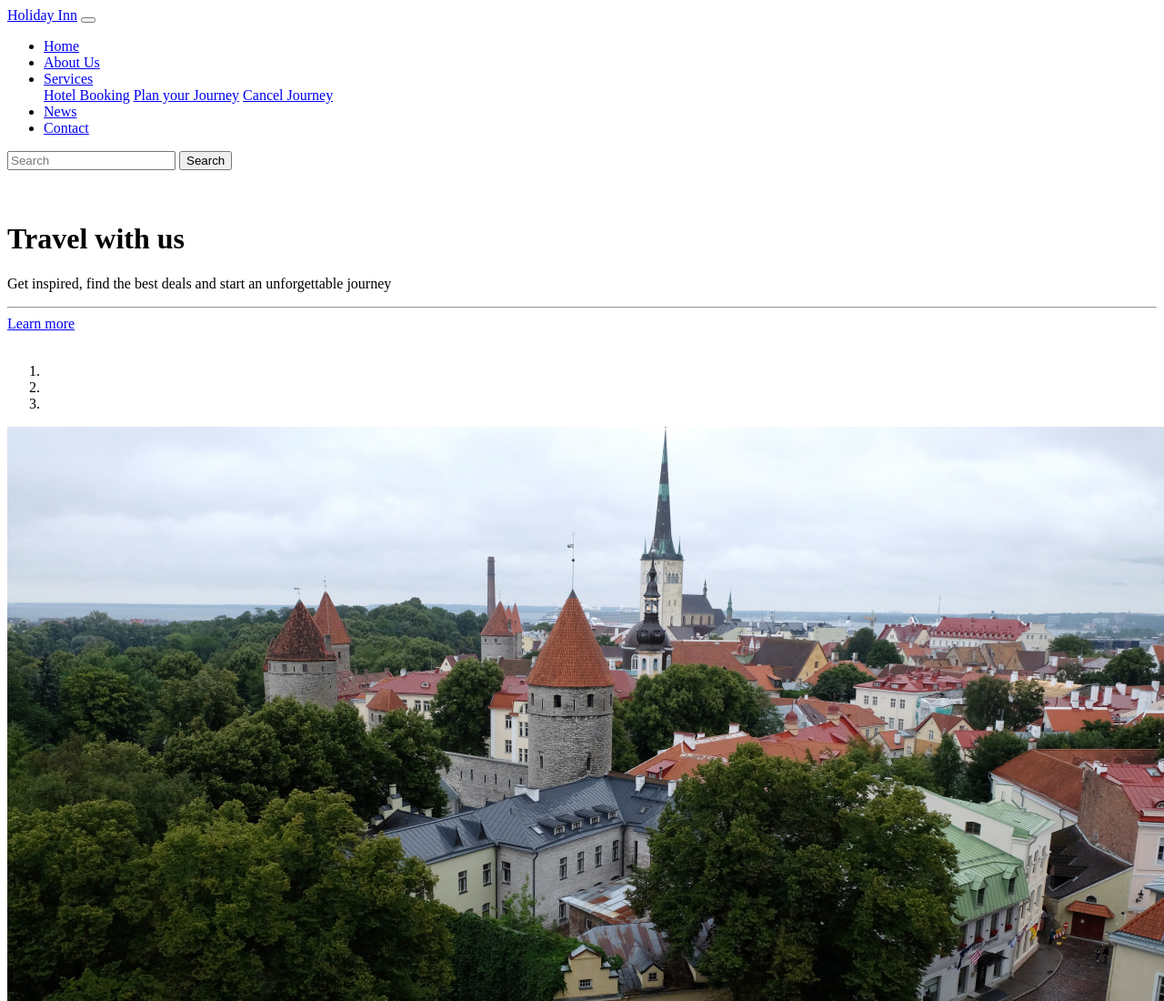
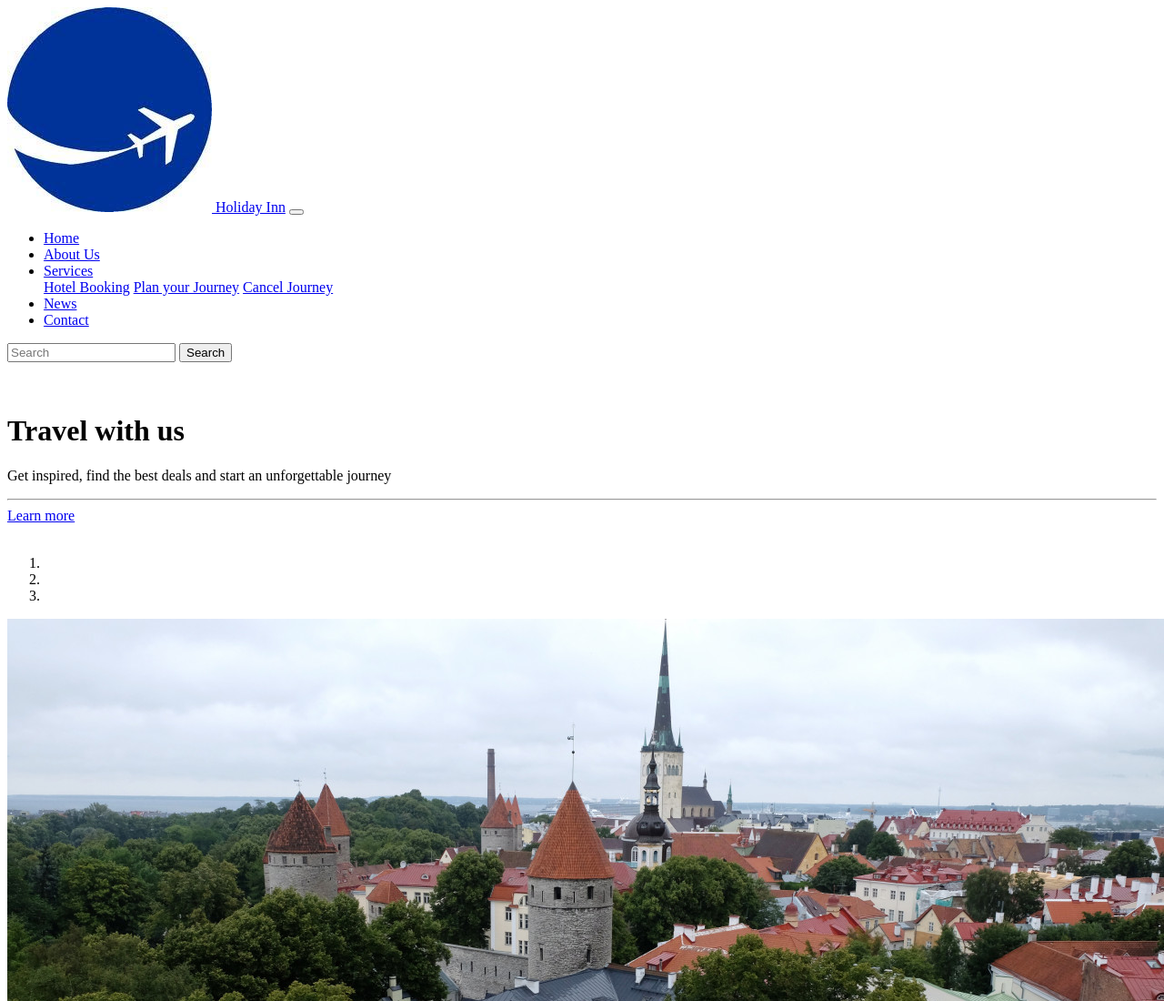
Before and after one commit to praneethvikram9/exercise_2, a plain HTML site: page index.html in a window 1280 px wide. Shown: the top 1100 px of the page at 91% size. Drawn offline with Linux system fonts and the light colour scheme.

Commit message:
new update

```diff
--- a/index.html
+++ b/index.html
@@ -11,7 +11,7 @@
 
 <body>
   <nav class="navbar navbar-expand-lg navbar-light bg-light fixed-top">
-    <a class="navbar-brand" href="#">Holiday Inn</a>
+    <a class="navbar-brand" href="#"><img src="images/logo.jpg">&nbsp;Holiday Inn</a>
     <button class="navbar-toggler" type="button" data-toggle="collapse" data-target="#navbarTogglerDemo02" aria-controls="navbarTogglerDemo02"
       aria-expanded="false" aria-label="Toggle navigation">
       <span class="navbar-toggler-icon"></span>
--- a/scss/_layout.scss
+++ b/scss/_layout.scss
@@ -28,6 +28,14 @@
 	@include func2(center);
 	font-size:2 em;
 
+}
+
+.navbar-brand{
+
+	img{
+	     border-radius: 70%;
+	width:12%;
+	}
 }
 
 
```
Also changed, not shown: images/logo.jpg (added).
